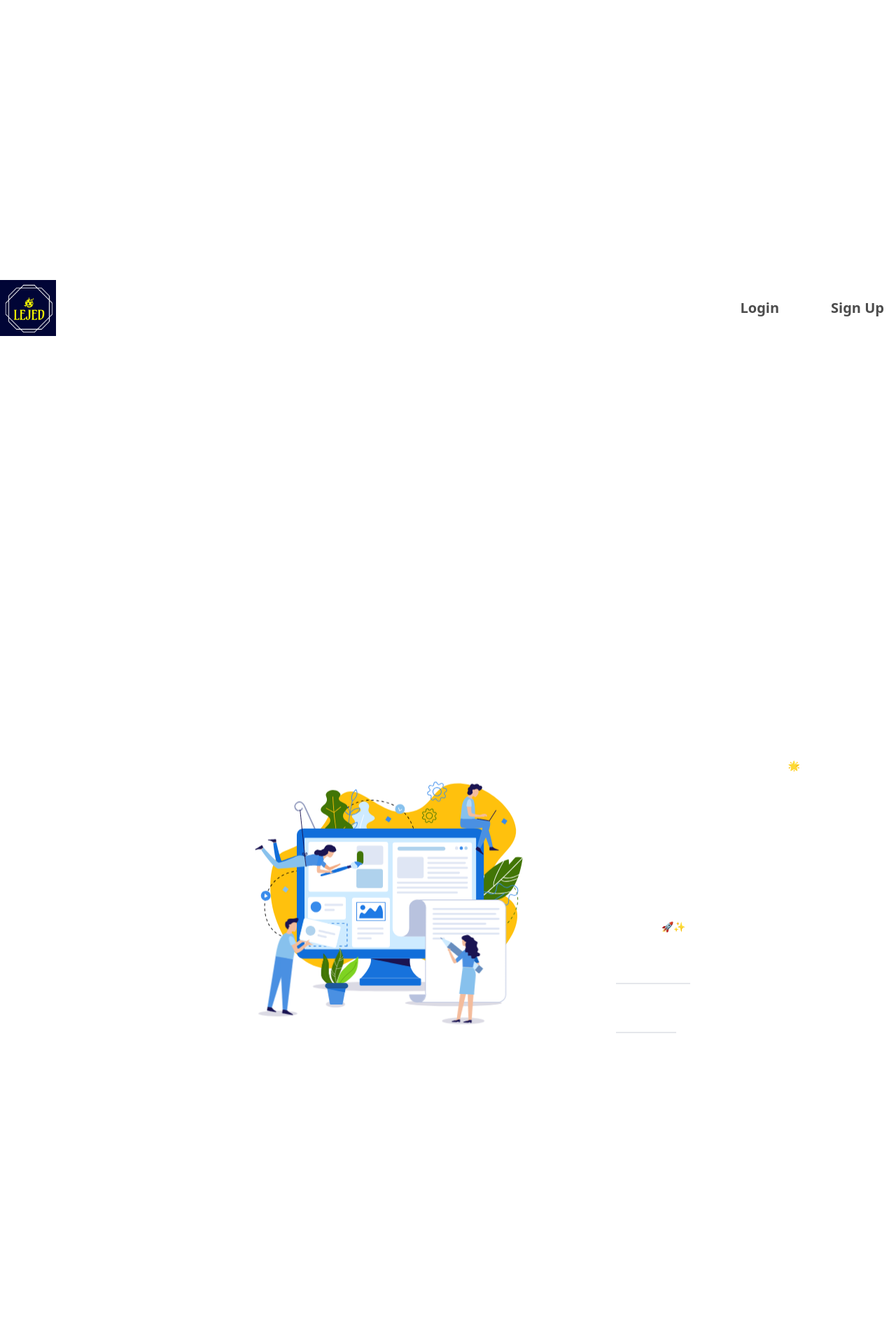
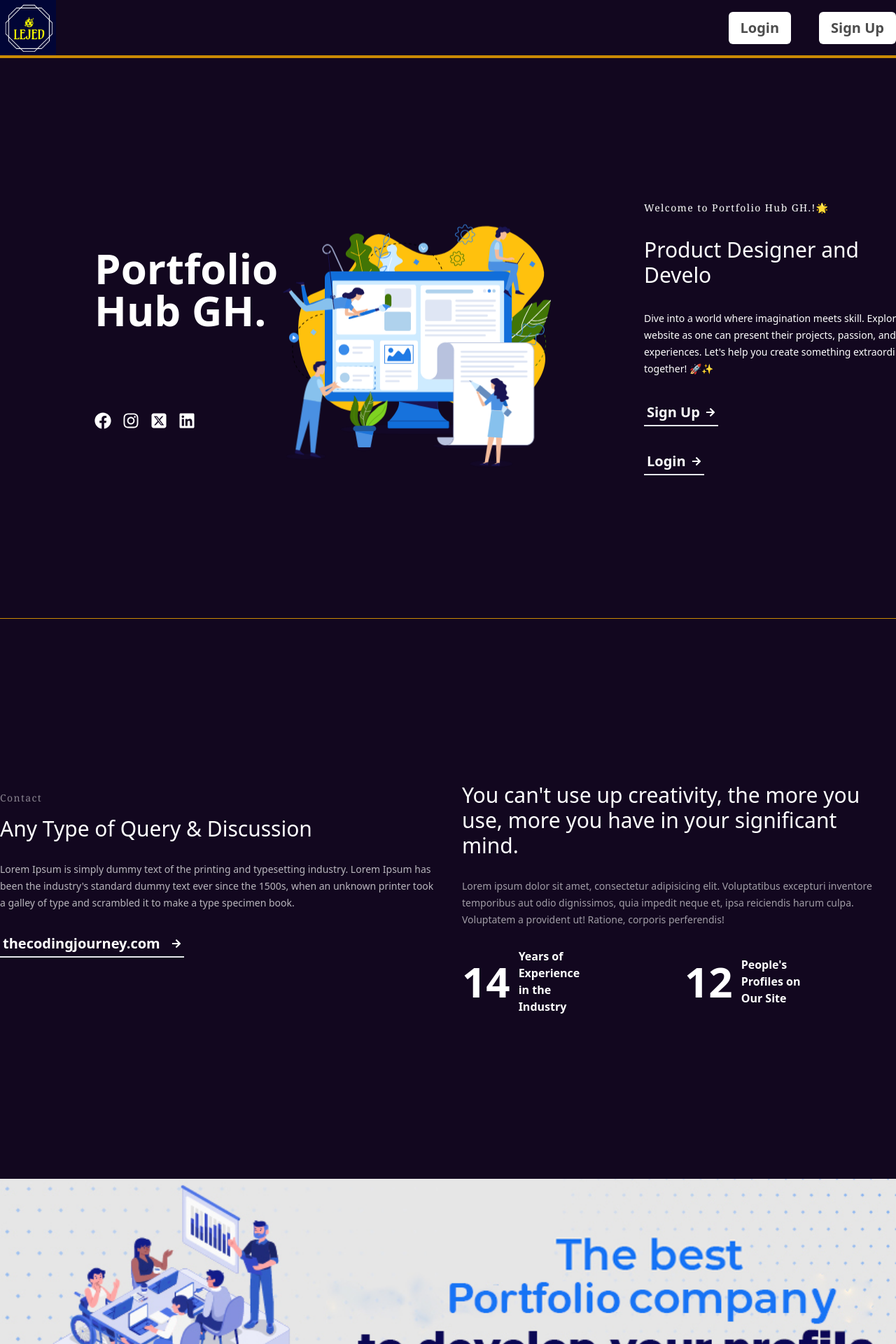
Before and after one commit to TEAM-LEJED/portfolio-hub, a React (Vite) app: page / in a window 1280 px wide. Shown: the top 1920 px of the page at 70% size. Built offline with nearby package versions, Linux system fonts and the light colour scheme.

Commit message:
dashboard and lading Page integration

```diff
--- a/src/components/landingPage/companies.jsx
+++ b/src/components/landingPage/companies.jsx
@@ -4,7 +4,7 @@ import { skillsComImg, skillsComLogo } from '../../assets';
 
 const Companies = () => {
   return (
-    <div className="bg-gray">
+    <div className="bg-[#12071F]">
       {/* company logo */}
       <div className="w-full">
         <img src={skillsComImg} alt="SkillsCompany" className="w-full h-30" />
--- a/src/components/landingPage/contact.jsx
+++ b/src/components/landingPage/contact.jsx
@@ -4,7 +4,7 @@ import { FaArrowRight } from "react-icons/fa";
 
 const Contact = () => {
   return (
-    <main className="bg-darkGray text-white">
+    <main className="bg-[#12071F] text-white">
       <div className="container py-24 lg:py-20">
         <div className="grid grid-cols-1 md:grid-cols-2 gap-10">
           {/* left side section */}
--- a/src/components/landingPage/footer.jsx
+++ b/src/components/landingPage/footer.jsx
@@ -3,9 +3,9 @@ import { lejedLogo } from '../../assets';
 
 const Footer = () => {
   return (
-    <div className="bg-darkGray py-14">
+    <div className="bg-[#12071F] py-14">
 
-<div className="container flex flex-col gap-3 justify-center items-center">
+<div className=" flex flex-col gap-3 justify-center items-center">
 <img src={lejedLogo} alt="" className="w-[100px]" />
 
 <p className="text-white">
--- a/src/components/landingPage/hero.jsx
+++ b/src/components/landingPage/hero.jsx
@@ -29,7 +29,7 @@ const container = (delay) => ({
 
 const Hero = () => {
     const navigate = useNavigate();
-    const toRotate = ["Product Designer and Developer, based in Ghana", "Innovative Solutions for Your Projects", "Creating Impactful Designs and Codes"]; // Define your rotating texts here
+    const toRotate = ["Product Designer and Developer, based in Ghana", "Innovative Solutions for Your Projects", "Creating Impactful Designs and Codes"];
     const [loopNum, setLoopNum] = useState(0);
     const [isDeleting, setIsDeleting] = useState(false);
     const [text, setText] = useState('');
@@ -40,7 +40,8 @@ const Hero = () => {
         let ticker = setInterval(() => {
             tick();
         }, delta);
-        return () => { clearInterval(ticker) };
+
+        return () => clearInterval(ticker);
     }, [text]);
 
     const tick = () => {
@@ -66,8 +67,8 @@ const Hero = () => {
 
     return (
         <>
-            <main className="bg-gray text-white">
-                <div className="container mx-auto">
+            <main className="bg-[#12071F] text-white border-b border-yellow-600">
+                <div className="container mx-10">
                     <div className="grid grid-cols-1 md:grid-cols-3 gap-10 min-h-[600px] place-items-center py-20 md:py-0 relative overflow-hidden">
                         {/* Image Section */}
                         <div className="grid col-span-2 relative h-full justify-center items-center">
--- a/src/components/landingPage/navbar.jsx
+++ b/src/components/landingPage/navbar.jsx
@@ -1,6 +1,10 @@
 import React from 'react';
 import { motion } from "framer-motion";
 import { lejedLogo } from '../../assets';
+import { Canvas } from '@react-three/fiber';
+import { Stars } from '@react-three/drei';
+import { useNavigate } from 'react-router-dom';
+import BgMotion from '../preview/bg-motion';
 
 
 const container = (delay) => ({
@@ -19,10 +23,11 @@ const container = (delay) => ({
 });
 
 const Navbar = () => {
+  const navigate = useNavigate();
   return (
     <>
-      <div className="py-10 bg-gray text-white">
-        <div className="container flex justify-between items-center">
+      <div className=" bg-[#12071F] text-white  border-b-4 border-yellow-600">
+        <div className=" flex justify-between items-center">
           {/* {Logo section} */}
           <div>
             <img src={lejedLogo} alt="Logo" className="w-[80px]" />
@@ -32,19 +37,21 @@ const Navbar = () => {
             <ul className="flex justify-center gap-10">
               <li>
                 <motion.button
+                  onClick={() => navigate("/login")}
                   variants={container(-0.4)}
                   initial="hidden"
                   whileInView="show"
-                 className="text-xl font-semibold text-black/70 hover:text-white duration-300 border border-white/50 rounded-md px-4 py-2 bg-white hover:bg-yellow-400 transition duration-200">
+                  className="text-xl font-semibold text-black/70 hover:text-white duration-300 border border-white/50 rounded-md px-4 py-2 bg-white hover:bg-yellow-400 transition duration-200">
                   Login
                 </motion.button>
               </li>
               <li>
                 <motion.button
+                  onClick={() => navigate("/signup")}
                   variants={container(-0.9)}
                   initial="hidden"
                   whileInView="show"
-                className="text-xl font-semibold text-black/70 hover:text-white duration-300 border border-white/50 rounded-md px-4 py-2 bg-white hover:bg-yellow-400 transition duration-200">
+                  className="text-xl font-semibold text-black/70 hover:text-white duration-300 border border-white/50 rounded-md px-4 py-2 bg-white hover:bg-yellow-400 transition duration-200">
                   Sign Up
                 </motion.button>
               </li>
--- a/src/components/preview/loader.jsx
+++ b/src/components/preview/loader.jsx
@@ -5,8 +5,8 @@ const Loader = () => {
   return (
     <ColorRing
   visible={true}
-  height="80"
-  width="80"
+  height="20"
+  width="20"
   ariaLabel="color-ring-loading"
   wrapperStyle={{}}
   wrapperClass="color-ring-wrapper"
--- a/src/constants/index.jsx
+++ b/src/constants/index.jsx
@@ -58,7 +58,7 @@ export const K = {
     {
       icon:<LogOutIcon/>,
       text: "LogOut",
-      link: "/login"
+      link: "/"
     },
 
   ],
--- a/src/pages/dashBoard/pages/addSkill.jsx
+++ b/src/pages/dashBoard/pages/addSkill.jsx
@@ -4,7 +4,7 @@ import Popup from 'reactjs-popup'
 import 'reactjs-popup/dist/index.css';
 import { apiAddSkill } from '../../../services/skills';
 import { toast } from 'react-toastify';
-import Loader from '../../../components/preview/loader';
+import { ColorRing } from 'react-loader-spinner';
 
 
 const AddSkill = () => {
@@ -69,7 +69,7 @@ const AddSkill = () => {
                     type="submit"
 
                   >
-                    {isSubmitting ? <Loader /> : "Add Skill"
+                    {isSubmitting ? <ColorRing /> : "Add Skill"
                     }
                     SAVE DRAFT
                   </button>
```
Lines whose indentation alone changed are shown as unchanged.
